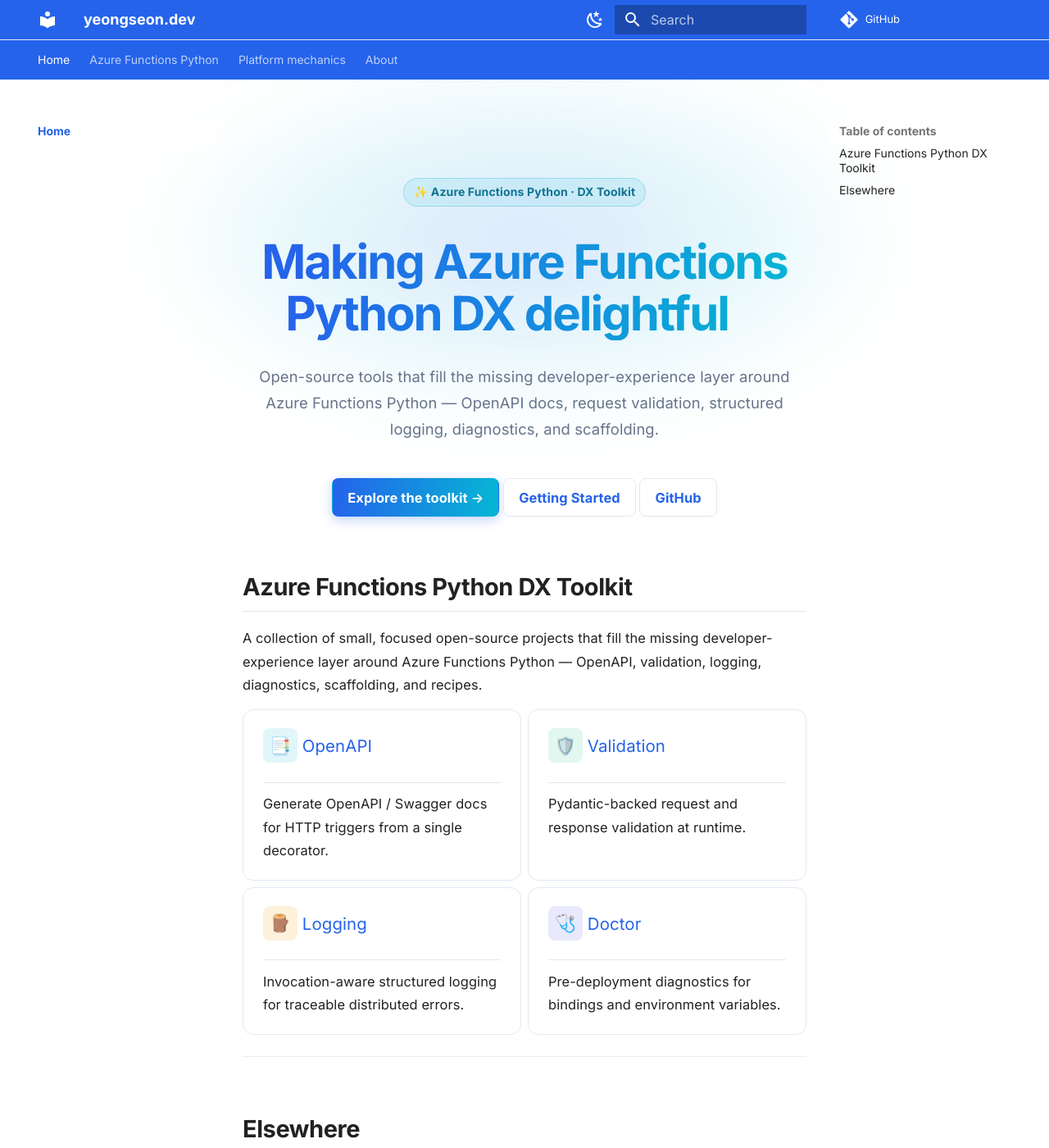
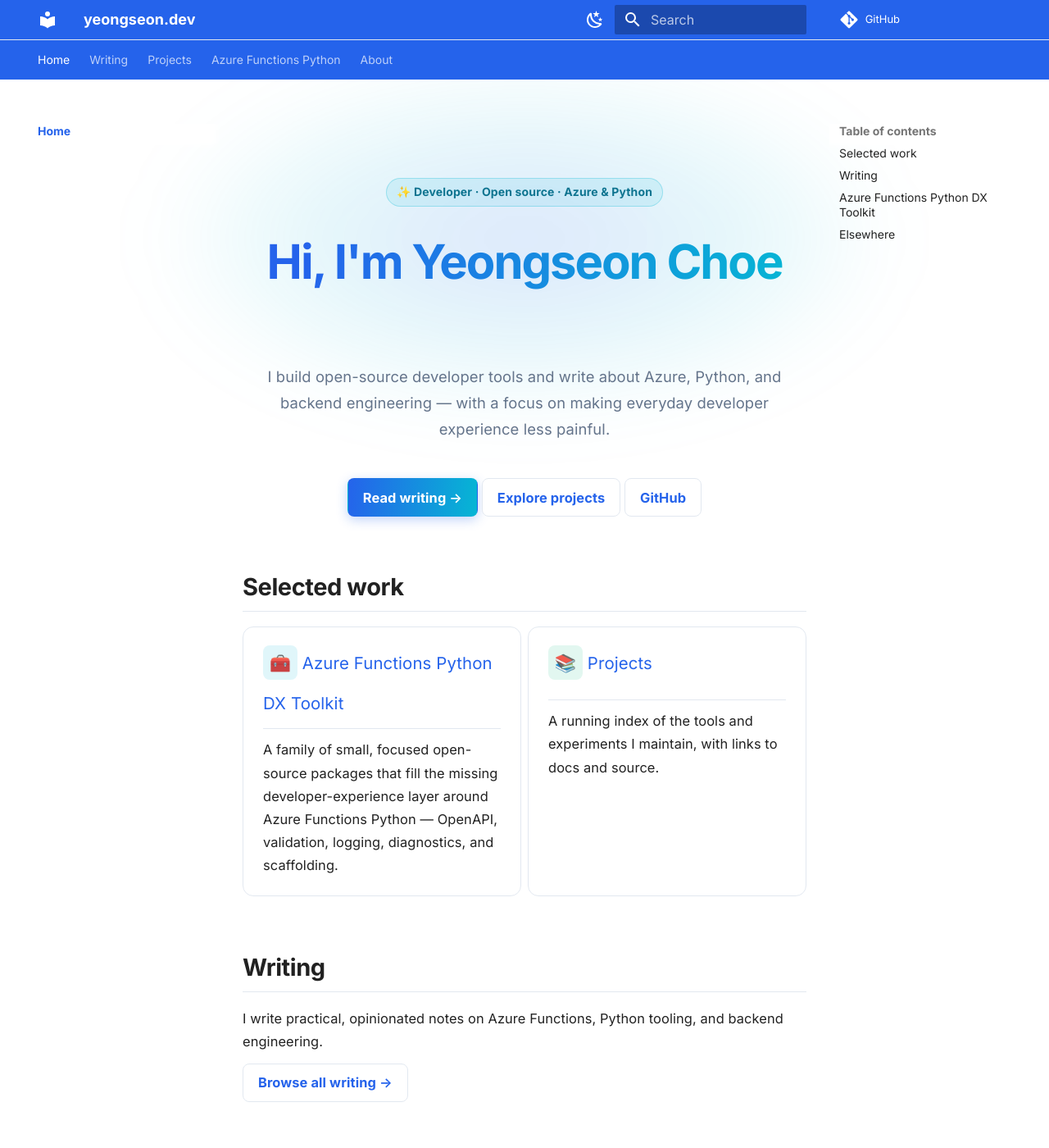
Before and after one commit to yeongseon/yeongseon.github.io, an MkDocs documentation site: the page built from docs/index.md, in a window 1280 px wide and 1400 px high. Shown: the whole window at 82% size. Built offline with MkDocs 1.6.1 and Material for MkDocs 9.7.7, drawn with Linux system fonts in a browser that asks for light colours; comment, search, counter and statistics services are not loaded; some of the changed text lies outside the part shown.

Commit message:
refactor(site): make Home a personal hub; add Writing/Projects, analytics, JSON-LD (#23)
- Rewrite / as a personal landing (bio hero, selected work, writing, AF pillar)
- Add Writing and Projects sections; expand About
- Nest Platform mechanics under the Azure Functions Python pillar in nav
- Wire GoatCounter analytics + outbound click tracking
- Enrich structured data: Person + BreadcrumbList JSON-LD, WebSite author linkage

```diff
--- a/docs/index.md
+++ b/docs/index.md
@@ -1,58 +1,61 @@
 ---
-description: Azure Functions Python DX Toolkit — open-source tools for OpenAPI docs, request validation, structured logging, diagnostics, and project scaffolding, by Yeongseon Choe.
+description: Yeongseon Choe — developer building open-source tooling and writing about Azure, Python, and backend engineering. Home of the Azure Functions Python DX Toolkit.
 ---
 
 <div class="mt-hero" markdown>
 
-<span class="mt-badge">✨ Azure Functions Python · DX Toolkit</span>
+<span class="mt-badge">✨ Developer · Open source · Azure & Python</span>
 
-# Making Azure Functions Python DX delightful
+# Hi, I'm Yeongseon Choe
 
-Open-source tools that fill the missing developer-experience layer around
-Azure Functions Python — OpenAPI docs, request validation, structured logging,
-diagnostics, and scaffolding.
+I build open-source developer tools and write about Azure, Python, and
+backend engineering — with a focus on making everyday developer experience
+less painful.
 
 <div class="mt-cta" markdown>
-[Explore the toolkit →](azure-functions-python/index.md){ .md-button .md-button--primary }
-[Getting Started](azure-functions-python/getting-started.md){ .md-button }
+[Read writing →](writing/index.md){ .md-button .md-button--primary }
+[Explore projects](projects/index.md){ .md-button }
 [GitHub](https://github.com/yeongseon){ .md-button }
 </div>
 
 </div>
 
-## Azure Functions Python DX Toolkit
-
-A collection of small, focused open-source projects that fill the missing developer-experience
-layer around Azure Functions Python — OpenAPI, validation, logging, diagnostics, scaffolding,
-and recipes.
+## Selected work
 
 <div class="grid cards mt-features" markdown>
 
--   <span class="mt-ico mt-ico--cyan">📑</span> **[OpenAPI](azure-functions-python/openapi/)**
+-   <span class="mt-ico mt-ico--cyan">🧰</span> **[Azure Functions Python DX Toolkit](azure-functions-python/index.md)**
 
     ---
 
-    Generate OpenAPI / Swagger docs for HTTP triggers from a single decorator.
+    A family of small, focused open-source packages that fill the missing
+    developer-experience layer around Azure Functions Python — OpenAPI,
+    validation, logging, diagnostics, and scaffolding.
 
--   <span class="mt-ico mt-ico--emerald">🛡️</span> **[Validation](azure-functions-python/validation/)**
+-   <span class="mt-ico mt-ico--emerald">📚</span> **[Projects](projects/index.md)**
 
     ---
 
-    Pydantic-backed request and response validation at runtime.
-
--   <span class="mt-ico mt-ico--amber">🪵</span> **[Logging](azure-functions-python/logging/)**
-
-    ---
-
-    Invocation-aware structured logging for traceable distributed errors.
-
--   <span class="mt-ico mt-ico--indigo">🩺</span> **[Doctor](azure-functions-python/doctor/)**
-
-    ---
-
-    Pre-deployment diagnostics for bindings and environment variables.
+    A running index of the tools and experiments I maintain, with links to
+    docs and source.
 
 </div>
+
+## Writing
+
+I write practical, opinionated notes on Azure Functions, Python tooling, and
+backend engineering.
+
+[Browse all writing →](writing/index.md){ .md-button }
+
+## Azure Functions Python DX Toolkit
+
+My main engineering focus is an open-source toolkit for building
+production-grade Azure Functions in Python — ten small packages covering
+OpenAPI docs, request validation, structured logging, pre-deploy diagnostics,
+scaffolding, and AI/orchestration patterns.
+
+[Explore the toolkit →](azure-functions-python/index.md){ .md-button .md-button--primary }
 
 ---
 
--- a/mkdocs.yml
+++ b/mkdocs.yml
@@ -42,14 +42,16 @@
 
 nav:
   - Home: index.md
+  - Writing: writing/index.md
+  - Projects: projects/index.md
   - Azure Functions Python:
       - Overview: azure-functions-python/index.md
       - Getting Started: azure-functions-python/getting-started.md
       - Roadmap: azure-functions-python/roadmap.md
       - Release Cadence: azure-functions-python/maintenance.md
-  - Platform mechanics:
-      - Overview: azure-functions-python/platform/index.md
-      - How the worker binds handlers: azure-functions-python/platform/how-the-worker-binds-handlers.md
+      - Platform mechanics:
+          - Overview: azure-functions-python/platform/index.md
+          - How the worker binds handlers: azure-functions-python/platform/how-the-worker-binds-handlers.md
   - About: about.md
 
 markdown_extensions:
--- a/overrides/main.html
+++ b/overrides/main.html
@@ -30,11 +30,64 @@
     "name": {{ config.site_name | tojson }},
     "url": {{ config.site_url | tojson }},
     "description": {{ config.site_description | tojson }},
-    "author": {
-      "@type": "Person",
-      "name": {{ config.site_author | tojson }},
-      "url": {{ (config.site_url ~ "about/") | tojson }}
-    }
+    "author": { "@id": {{ (config.site_url ~ "#person") | tojson }} }
   }
   </script>
+
+  <script type="application/ld+json">
+  {
+    "@context": "https://schema.org",
+    "@type": "Person",
+    "@id": {{ (config.site_url ~ "#person") | tojson }},
+    "name": {{ config.site_author | tojson }},
+    "url": {{ config.site_url | tojson }},
+    "jobTitle": "Software Developer",
+    "description": "Developer building open-source tooling and writing about Azure, Python, and backend engineering.",
+    "sameAs": [
+      "https://github.com/yeongseon"
+    ]
+  }
+  </script>
+
+  {%- if not page.is_homepage and page and page.title %}
+  <script type="application/ld+json">
+  {
+    "@context": "https://schema.org",
+    "@type": "BreadcrumbList",
+    "itemListElement": [
+      {
+        "@type": "ListItem",
+        "position": 1,
+        "name": "Home",
+        "item": {{ config.site_url | tojson }}
+      },
+      {
+        "@type": "ListItem",
+        "position": 2,
+        "name": {{ page.title | tojson }},
+        "item": {{ (page.canonical_url or config.site_url) | tojson }}
+      }
+    ]
+  }
+  </script>
+  {%- endif %}
+
+  {# Privacy-friendly analytics (GoatCounter) + outbound click tracking #}
+  <script data-goatcounter="https://yeongseon.goatcounter.com/count"
+          async src="//gc.zgo.at/count.js"></script>
+  <script>
+    window.addEventListener('load', function () {
+      if (!window.goatcounter || !window.goatcounter.count) return;
+      document.querySelectorAll('a[href^="http"]').forEach(function (a) {
+        if (a.hostname === location.hostname) return;
+        a.addEventListener('click', function () {
+          window.goatcounter.count({
+            path: 'outbound: ' + a.href,
+            title: 'Outbound: ' + a.hostname,
+            event: true
+          });
+        });
+      });
+    });
+  </script>
 {% endblock %}
```
Also changed, not shown: docs/about.md (+19 -3 lines), docs/projects/index.md (added, +32 -0 lines), docs/writing/index.md (added, +21 -0 lines).
